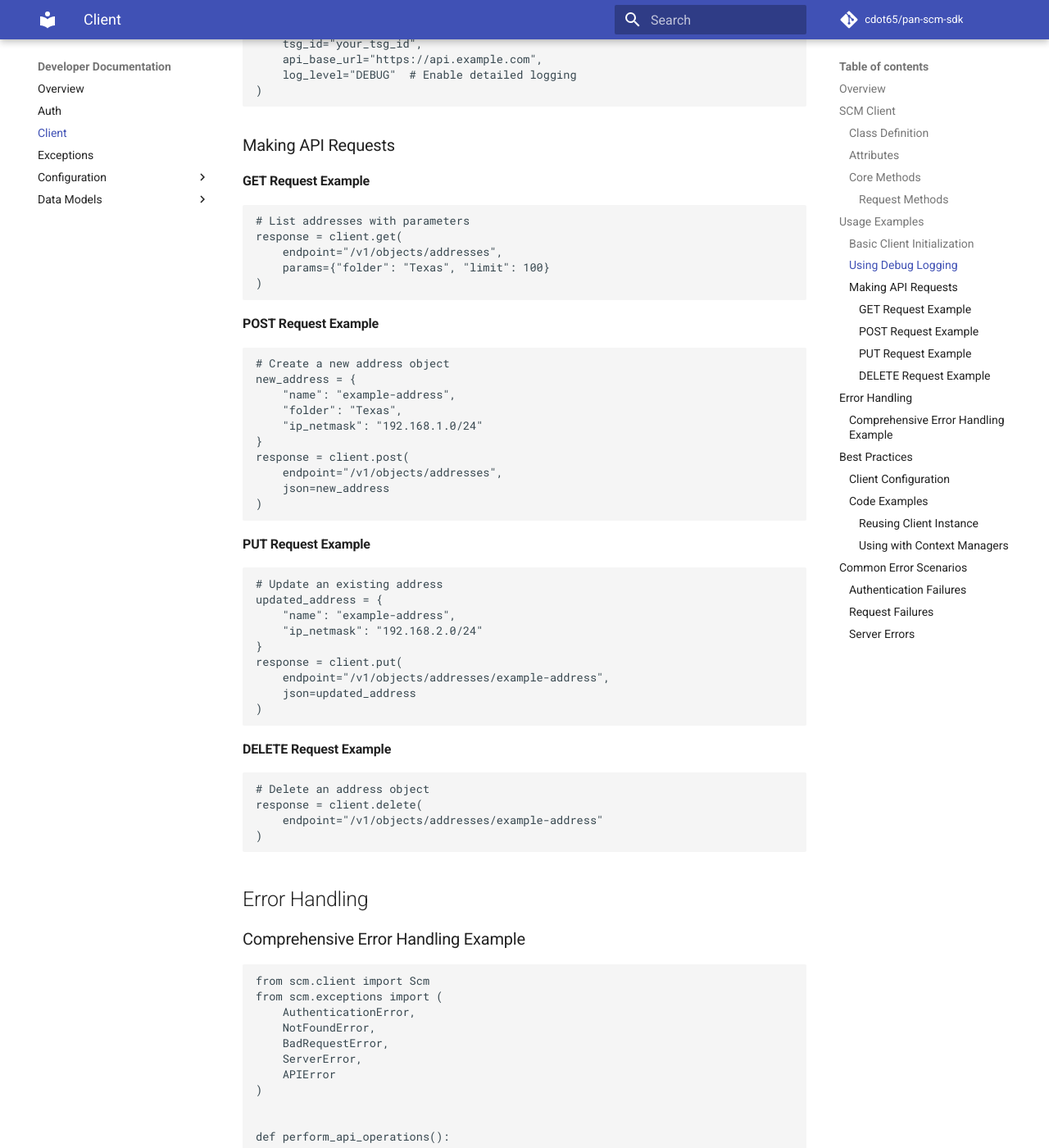
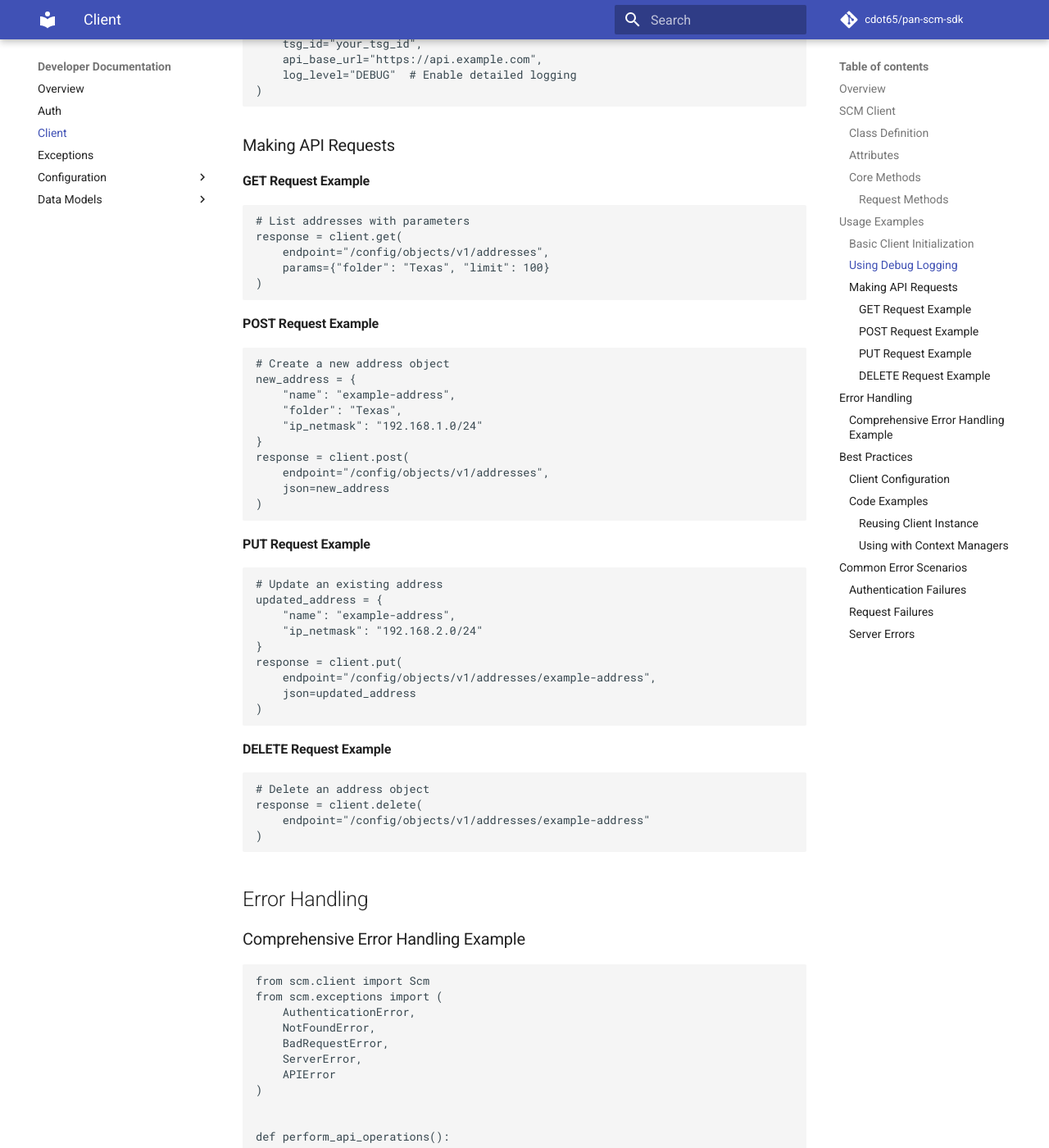
Before and after one commit to cdot65/pan-scm-sdk, an MkDocs documentation site: the page built from docs/sdk/client.md, in a window 1280 px wide and 1400 px high, scrolled down 2199 px. Shown: the whole window at 82% size. Built offline with MkDocs 1.6.1 and Material for MkDocs 9.7.7, drawn with Linux system fonts in a browser that asks for light colours; comment, search, counter and statistics services are not loaded; some of the changed text lies outside the part shown.

Commit message:
correcting path

````diff
--- a/docs/sdk/client.md
+++ b/docs/sdk/client.md
@@ -159,7 +159,7 @@ client = Scm(
 ```python
 # List addresses with parameters
 response = client.get(
-    endpoint="/v1/objects/addresses",
+    endpoint="/config/objects/v1/addresses",
     params={"folder": "Texas", "limit": 100}
 )
 ```
@@ -180,7 +180,7 @@ new_address = {
     "ip_netmask": "192.168.1.0/24"
 }
 response = client.post(
-    endpoint="/v1/objects/addresses",
+    endpoint="/config/objects/v1/addresses",
     json=new_address
 )
 ```
@@ -200,7 +200,7 @@ updated_address = {
     "ip_netmask": "192.168.2.0/24"
 }
 response = client.put(
-    endpoint="/v1/objects/addresses/example-address",
+    endpoint="/config/objects/v1/addresses/example-address",
     json=updated_address
 )
 ```
@@ -216,7 +216,7 @@ response = client.put(
 ```python
 # Delete an address object
 response = client.delete(
-    endpoint="/v1/objects/addresses/example-address"
+    endpoint="/config/objects/v1/addresses/example-address"
 )
 ```
 
@@ -254,7 +254,7 @@ def perform_api_operations():
         # Perform API operations
         try:
             # List addresses
-            addresses = client.get("/v1/objects/addresses")
+            addresses = client.get("/config/objects/v1/addresses")
             print(f"Found {len(addresses)} addresses")
 
             # Create new address
@@ -263,7 +263,7 @@ def perform_api_operations():
                 "folder": "Texas",
                 "ip_netmask": "192.168.1.0/24"
             }
-            created = client.post("/v1/objects/addresses", json=new_address)
+            created = client.post("/config/objects/v1/addresses", json=new_address)
             print(f"Created address: {created['name']}")
 
         except AuthenticationError as e:
@@ -332,12 +332,12 @@ client = Scm(
 
 
 # Reuse for multiple operations
-def get_address(name: str):
-    return client.get(f"/v1/objects/addresses/{name}")
+def get_address(object_uuid: str):
+    return client.get(f"/config/objects/v1/addresses/{object_uuid}")
 
 
 def create_address(address_data: dict):
-    return client.post("/v1/objects/addresses", json=address_data)
+    return client.post("/config/objects/v1/addresses", json=address_data)
 ```
 
 </div>
@@ -368,7 +368,7 @@ with scm_client_session(
         client_secret="your_client_secret",
         tsg_id="your_tsg_id"
 ) as client:
-    addresses = client.get("/v1/objects/addresses")
+    addresses = client.get("/config/objects/v1/addresses")
 ```
 
 </div>
````
